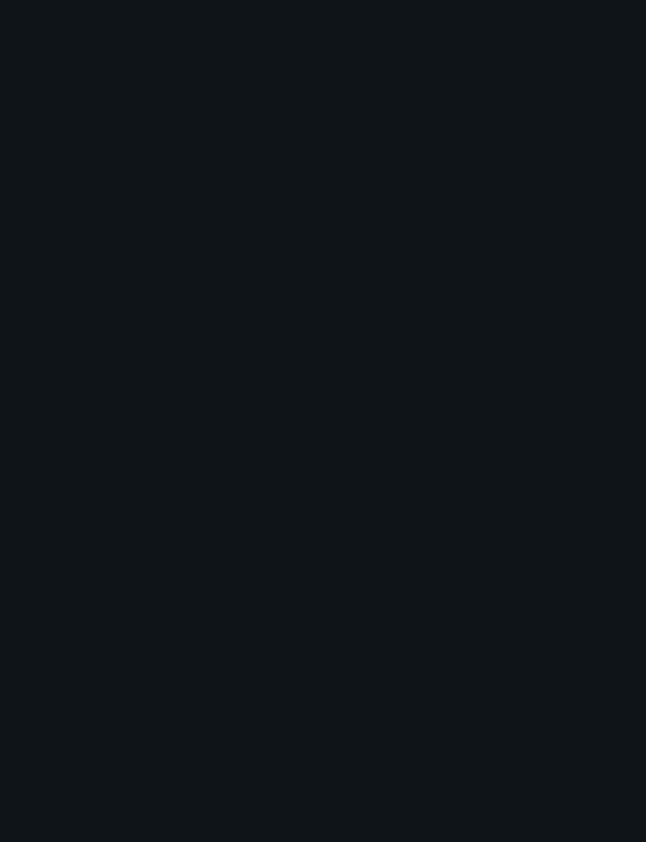
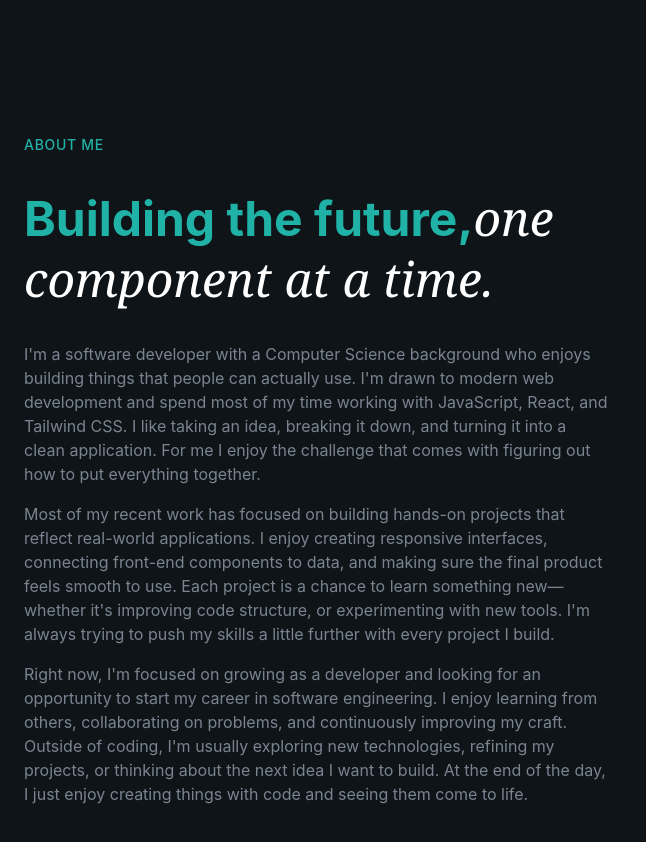
Before and after one commit to MoeF159/Portfolio, a React (Vite) app: page / in a window 1280 px wide. Shown: the part 1140-1982 px from the top of the page, without its empty margins (0-646 px from the left). Before the commit the page ends 1144 px from the top, so only its background shows below. Built offline with nearby package versions, Linux system fonts and the light colour scheme.

Commit message:
Update About.jsx
added the headline and paragraphs

```diff
--- a/src/sections/About.jsx
+++ b/src/sections/About.jsx
@@ -27,5 +27,51 @@ const highlights = [
 ]
 
 export const About = () => {
-    return <section></section>;
+    return (
+    <section id="about" className="py-32 relative overflow-hidden">
+        <div className="container mx-auto px-6 relative z-10">
+            <div className="grid lg:grid-cols-2 gap-16 items-center">
+                {/*  Left Column */}
+                <div className="space-y-8">
+                    <div className="animate-fade-in">
+                        <span className="text-secondary-foreground text-sm font-medium tracking-wider uppercase">About Me</span>
+                    </div>
+
+                    <h2 className="text-4xl md:text-5xl font-bold leading-tight animate-fade-in animation-delay-100 text-secondary-foreground">
+                        Building the future,
+                        <span className="font-serif italic font-normal text-white">
+                            one component at a time.
+                        </span>
+                    </h2>
+
+                    {/* About Me Paragraphs */}
+                    <div className="space-y-4 text-muted-foreground animate-fade-in animation-delay-200">
+                        <p>
+                            I'm a software developer with a Computer Science background who enjoys building things that people can actually use.
+                            I'm drawn to modern web development and spend most of my time working with JavaScript, React, and Tailwind CSS.
+                            I like taking an idea, breaking it down, and turning it into a clean application.
+                            For me I enjoy the challenge that comes with figuring out how to put everything together.
+                        </p>
+
+                        <p>
+                            Most of my recent work has focused on building hands-on projects that reflect real-world applications.
+                            I enjoy creating responsive interfaces, connecting front-end components to data, and making sure the final product feels smooth to use.
+                            Each project is a chance to learn something new—whether it's improving code structure, or experimenting with new tools.
+                            I'm always trying to push my skills a little further with every project I build.
+                        </p>
+
+                        <p>
+                            Right now, I'm focused on growing as a developer and looking for an opportunity to start my career in software engineering.
+                            I enjoy learning from others, collaborating on problems, and continuously improving my craft.
+                            Outside of coding, I'm usually exploring new technologies, refining my projects, or thinking about the next idea I want to build.
+                            At the end of the day, I just enjoy creating things with code and seeing them come to life.
+                        </p>
+
+                    </div>
+                </div>
+            </div>
+        </div>
+    </section>
+
+    );
 }
```
